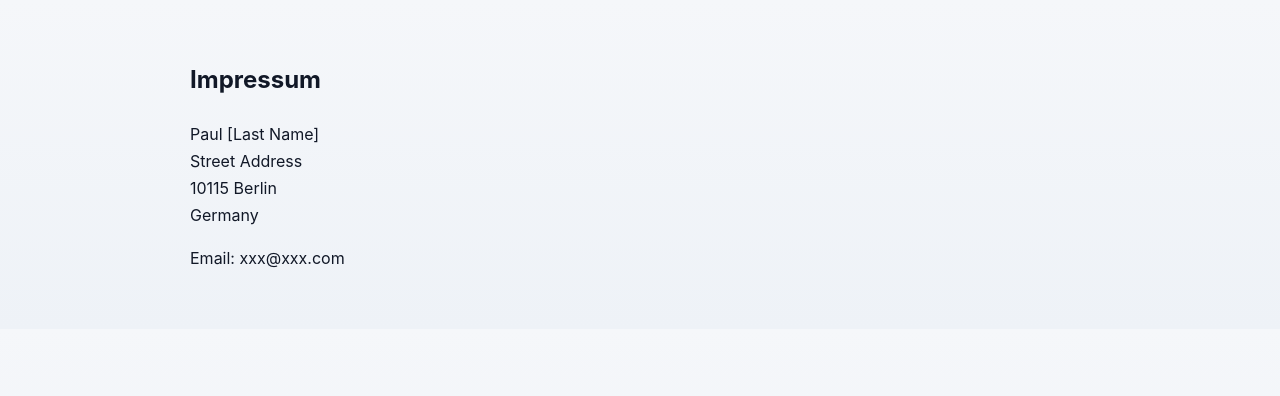
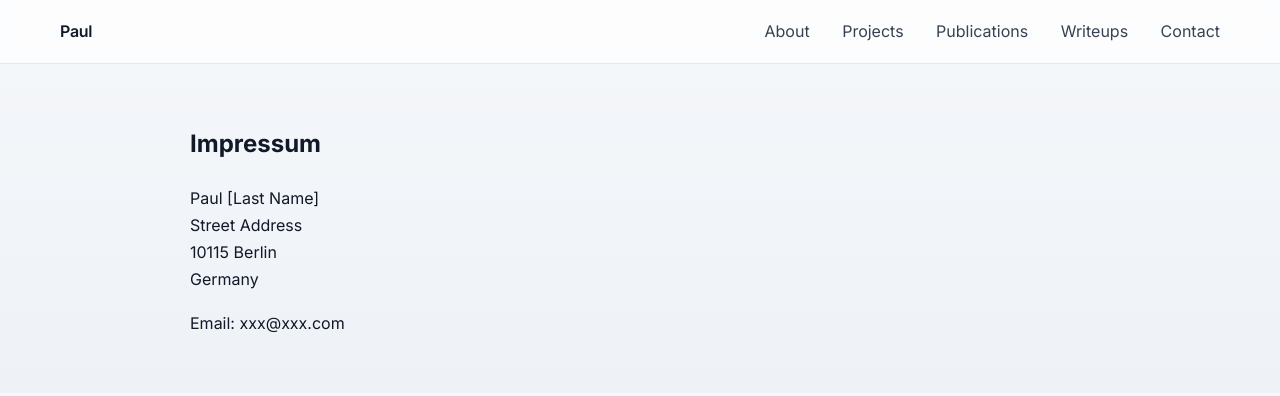
Before and after one commit to papetz/papetz.github.io, a plain HTML site: page impressum.html in a window 1280 px wide. Drawn offline with nearby package versions, Linux system fonts and the light colour scheme.

Commit message:
minor visual changes

```diff
--- a/impressum.html
+++ b/impressum.html
@@ -4,8 +4,23 @@
 <meta charset="UTF-8" />
 <link rel="stylesheet" href="styles.css" />
 <title>Impressum</title>
+<link rel="stylesheet" href="styles.css" />
+<link href="https://fonts.googleapis.com/css2?family=Inter:wght@300;400;600;700&display=swap" rel="stylesheet">
+
+<script src="https://cdn.jsdelivr.net/npm/marked/marked.min.js"></script>
 </head>
 <body>
+
+<nav>
+  <div class="logo">Paul</div>
+  <div class="links">
+    <a href="#about">About</a>
+    <a href="#projects">Projects</a>
+    <a href="#publications">Publications</a>
+    <a href="#research">Writeups</a>
+    <a href="#contact">Contact</a>
+  </div>
+</nav>
 
 <section>
   <h1>Impressum</h1>
--- a/styles.css
+++ b/styles.css
@@ -9,19 +9,40 @@ body {
 /* Navigation */
 
 nav {
+  position: sticky;
+  top: 0;
+  z-index: 1000;
+
   display: flex;
   justify-content: space-between;
-  padding: 20px 60px;
-  position: sticky;
-  top: 0;
-  background: #F5F7FA;
+  align-items: center;
+
+  padding: 18px 60px;
+
+  background: rgba(255, 255, 255, 0.75);
+  backdrop-filter: blur(12px);
+  -webkit-backdrop-filter: blur(12px);
+
+  border-bottom: 1px solid #E5E7EB;
+  transition: box-shadow 0.3s ease;
+}
+
+/* Add subtle shadow when scrolling */
+nav.scrolled {
+  box-shadow: 0 4px 20px rgba(0, 0, 0, 0.05);
+}
+
+nav .logo {
+  font-weight: 600;
+  letter-spacing: -0.3px;
 }
 
 nav a {
-  margin-left: 25px;
+  margin-left: 28px;
   text-decoration: none;
   color: #374151;
   font-weight: 400;
+  transition: color 0.2s ease;
 }
 
 nav a:hover {
```
Also changed, not shown: posts/verification-bias.html (+11 -0 lines), script.js (+11 -0 lines).
